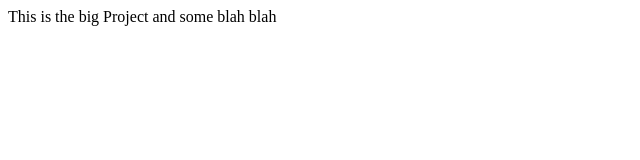
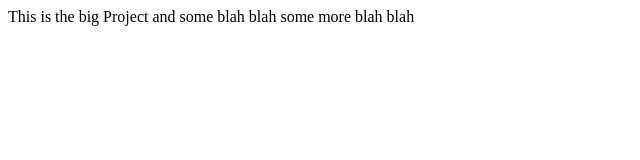
Before and after one commit to abhikumar8/gitsimpleremote, a plain HTML site: page index.html in a window 1280 px wide. Shown: the whole page, without its empty margins (0-640 px from the left). Drawn offline with Linux system fonts and the light colour scheme.

Commit message:
Third commit

```diff
--- a/index.html
+++ b/index.html
@@ -7,6 +7,6 @@
     <title>Document</title>
 </head>
 <body>
-    This is the big Project and some blah blah
+    This is the big Project and some blah blah some more blah blah
 </body>
 </html>
```
Also changed, not shown: 1 other file.
